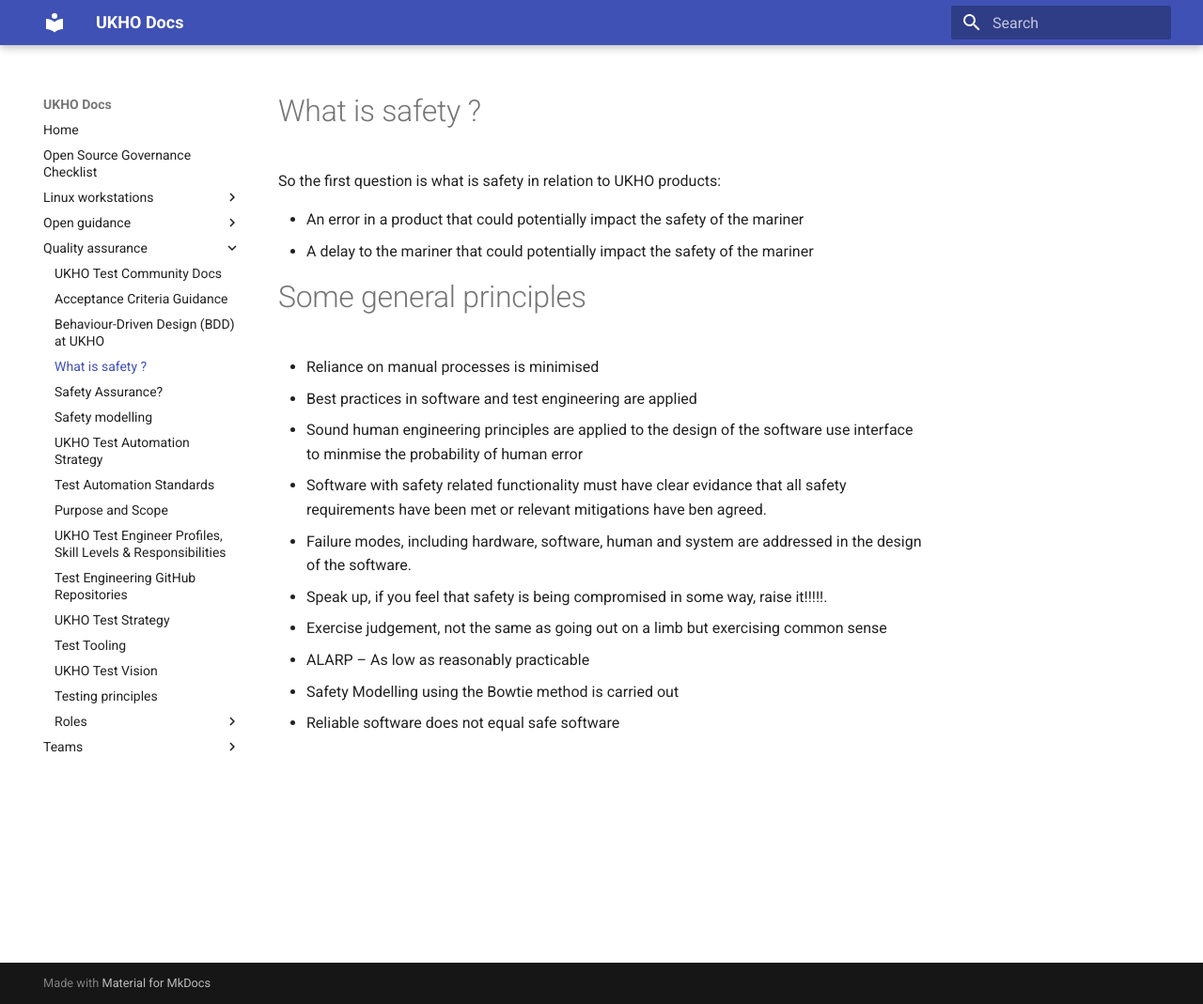
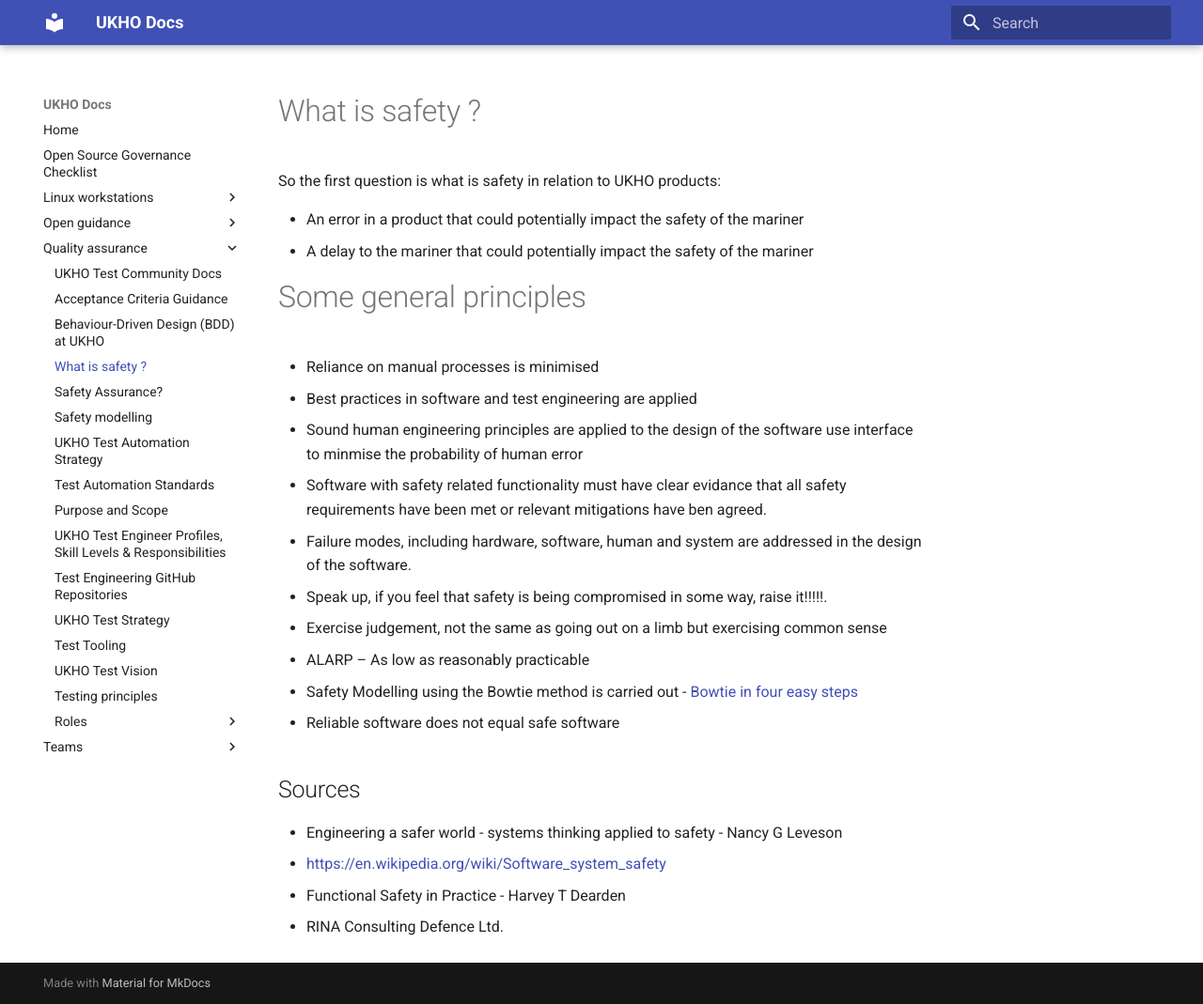
Before and after one commit to UKHO/docs, an MkDocs documentation site: the page built from docs/quality-assurance/principles-of-safety-assurance.md, in a window 1280 px wide and 1069 px high. Shown: the whole window at 94% size. Built offline with MkDocs 1.6.1 and Material for MkDocs 9.7.7, drawn with Linux system fonts in a browser that asks for light colours.

Commit message:
Update principles-of-safety-assurance.md

```diff
--- a/docs/quality-assurance/principles-of-safety-assurance.md
+++ b/docs/quality-assurance/principles-of-safety-assurance.md
@@ -16,5 +16,14 @@ So the first question is what is safety in relation to UKHO products:
 * Speak up, if you feel that safety is being compromised in some way, raise it!!!!!.
 * Exercise judgement, not the same as going out on a limb but exercising common sense
 * ALARP – As low as reasonably practicable
-* Safety Modelling using the Bowtie method is carried out
+* Safety Modelling using the Bowtie method is carried out  - [Bowtie in four easy steps](https://www.youtube.com/watch?v=PHbLQWqojC8)
 * Reliable software does not equal safe software
+
+
+
+## Sources
+
+* Engineering a safer world - systems thinking applied to safety - Nancy G Leveson
+* https://en.wikipedia.org/wiki/Software_system_safety
+* Functional Safety in Practice - Harvey T Dearden
+* RINA Consulting Defence Ltd.
```
